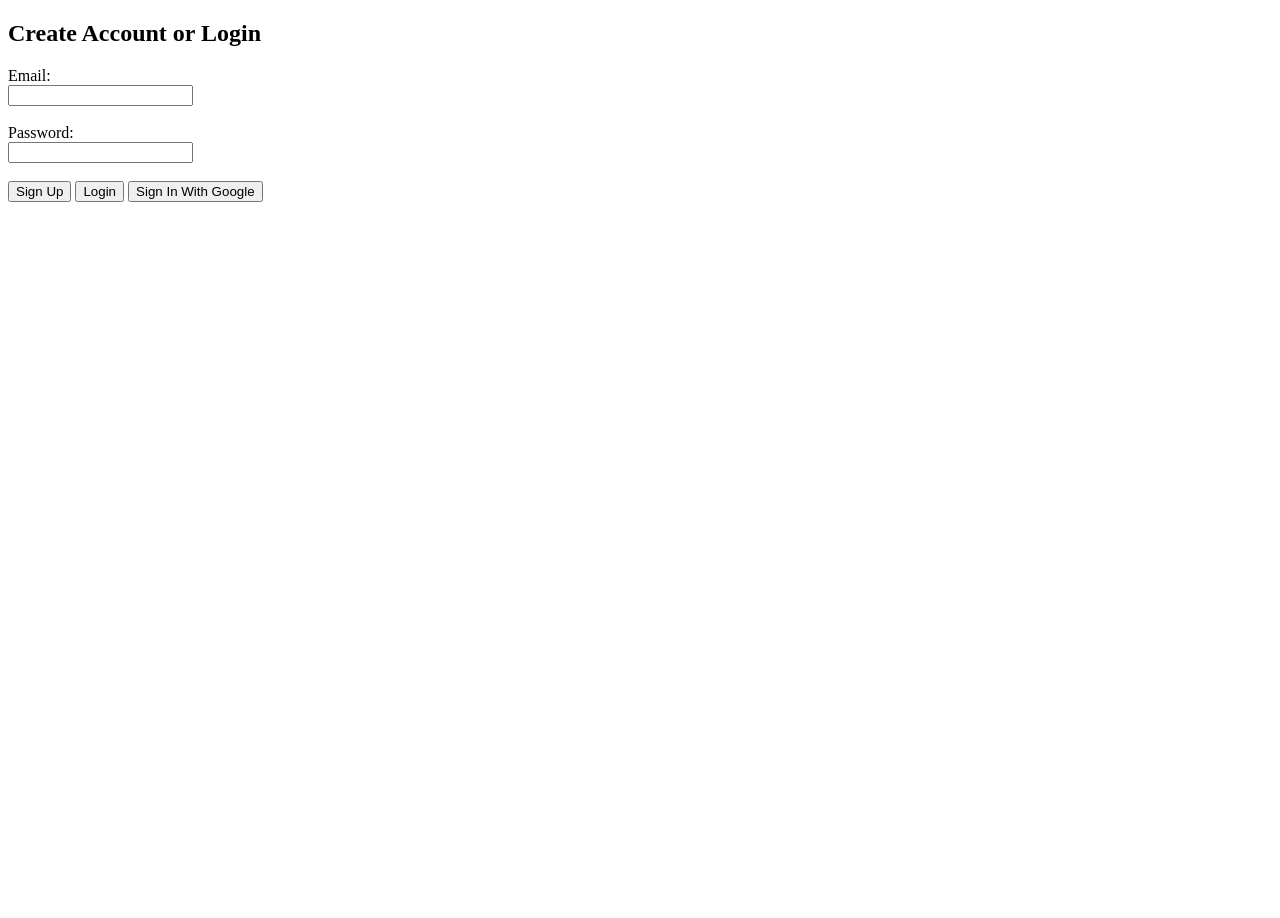
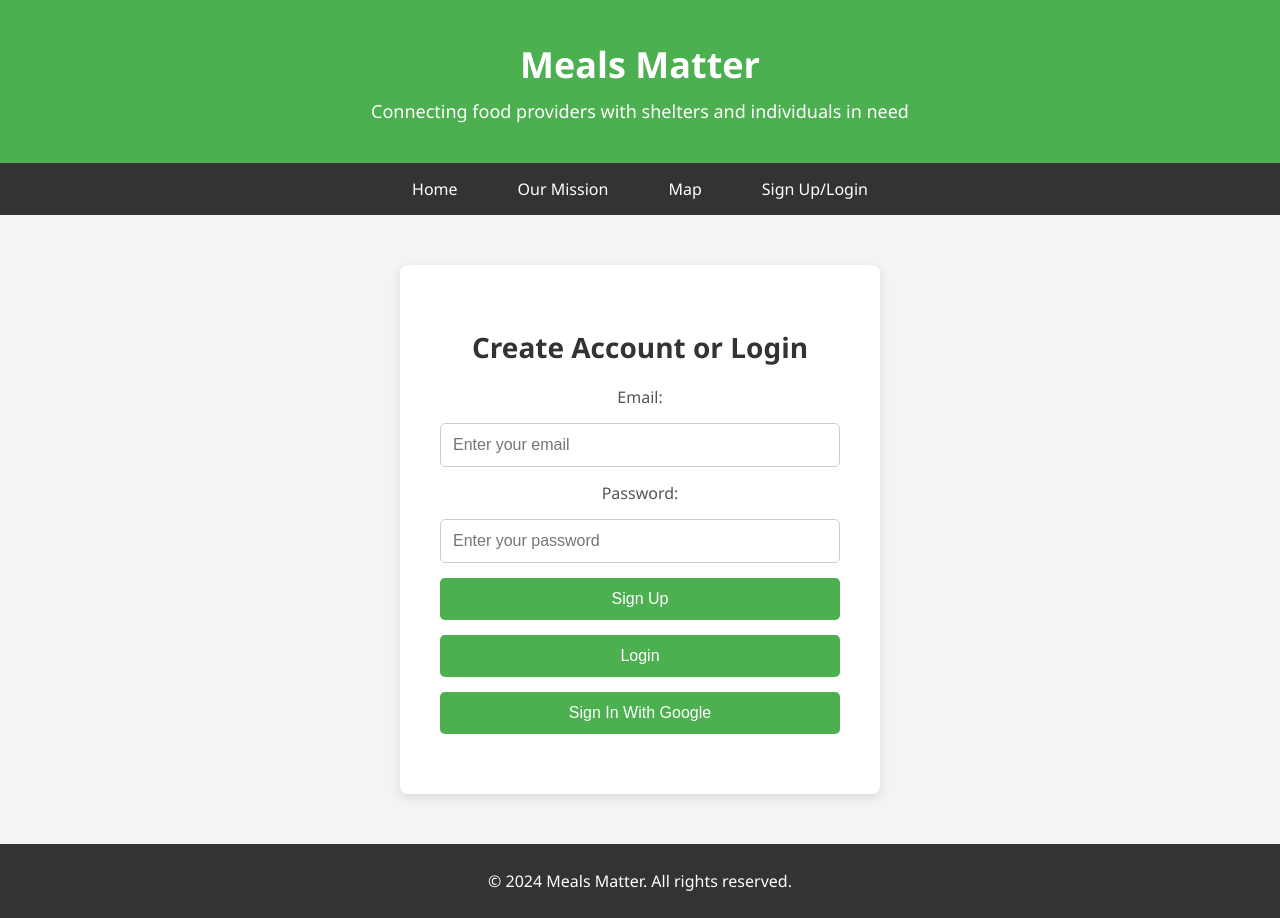
Before and after one commit to SanjayVijay27/meals-matter, a plain HTML site: page templates/createAccount.html in a window 1280 px wide. Before the commit the page ends 800 px from the top, so only its background shows below. Drawn offline with Linux system fonts and the light colour scheme.

Commit message:
Fixed Bars

```diff
--- a/templates/createAccount.html
+++ b/templates/createAccount.html
@@ -3,27 +3,159 @@
 <head>
     <meta charset="UTF-8">
     <meta name="viewport" content="width=device-width, initial-scale=1.0">
-    <title>Create Account</title>
+    <title>Meals Matter - Create Account</title>
+    <style>
+        body {
+            font-family: 'Segoe UI', Tahoma, Geneva, Verdana, sans-serif;
+            margin: 0;
+            padding: 0;
+            background-color: #f4f4f4;
+        }
+
+        header {
+            background-color: #4CAF50;
+            padding: 40px 20px;
+            text-align: center;
+            color: white;
+            box-shadow: 0 4px 6px rgba(0, 0, 0, 0.1);
+        }
+
+        header h1 {
+            margin: 0;
+            font-size: 36px;
+        }
+
+        header p {
+            margin: 10px 0 0;
+            font-size: 18px;
+        }
+
+        nav {
+            display: flex;
+            justify-content: center;
+            background-color: #333;
+        }
+
+        nav a {
+            color: white;
+            padding: 15px 30px;
+            text-decoration: none;
+            font-size: 16px;
+        }
+
+        nav a:hover {
+            background-color: #4CAF50;
+            transition: background-color 0.3s ease;
+        }
+
+        section#account {
+            max-width: 400px;
+            margin: 50px auto;
+            background-color: white;
+            padding: 40px;
+            border-radius: 8px;
+            box-shadow: 0 4px 12px rgba(0, 0, 0, 0.1);
+            text-align: center;
+        }
+
+        section#account h2 {
+            margin-bottom: 20px;
+            color: #333;
+            font-size: 28px;
+        }
+
+        form#accountForm {
+            display: flex;
+            flex-direction: column;
+            gap: 15px;
+        }
+
+        form#accountForm label {
+            font-size: 16px;
+            color: #555;
+        }
+
+        form#accountForm input {
+            padding: 12px;
+            font-size: 16px;
+            border: 1px solid #ccc;
+            border-radius: 5px;
+            width: 100%;
+            box-sizing: border-box;
+        }
+
+        form#accountForm input:focus {
+            outline: none;
+            border-color: #4CAF50;
+            box-shadow: 0 0 8px rgba(76, 175, 80, 0.2);
+        }
+
+        button {
+            padding: 12px;
+            font-size: 16px;
+            background-color: #4CAF50;
+            color: white;
+            border: none;
+            border-radius: 5px;
+            cursor: pointer;
+            transition: background-color 0.3s ease;
+        }
+
+        button:hover {
+            background-color: #45a049;
+        }
+
+        #accountStatus {
+            margin-top: 20px;
+            font-size: 16px;
+            color: #333;
+        }
+
+        footer {
+            background-color: #333;
+            color: white;
+            text-align: center;
+            padding: 10px 0;
+            position: relative;
+            bottom: 0;
+            width: 100%;
+        }
+    </style>
 </head>
 <body>
+
+    <!-- Header -->
+    <header>
+        <h1>Meals Matter</h1>
+        <p>Connecting food providers with shelters and individuals in need</p>
+    </header>
+
+    <!-- Navigation -->
+    <nav>
+        <a href="home.html">Home</a>
+        <a href="about.html">Our Mission</a>
+        <a href="map.html">Map</a>
+        <a href="createAccount.html">Sign Up/Login</a>
+    </nav>
 
     <!-- Create Account/Login Section -->
     <section id="account">
         <h2>Create Account or Login</h2>
         <form id="accountForm">
-            <label for="email">Email:</label><br>
-            <input type="email" id="email" required><br><br>
+            <label for="email">Email:</label>
+            <input type="email" id="email" placeholder="Enter your email" required>
 
-            <label for="password">Password:</label><br>
-            <input type="password" id="password" required><br><br>
+            <label for="password">Password:</label>
+            <input type="password" id="password" placeholder="Enter your password" required>
 
             <button type="button" onclick="signUp()">Sign Up</button>
             <button type="button" onclick="login()">Login</button>
-            <button type="button" onclick = "googleSignIn()"> Sign In With Google</button>
+            <button type="button" onclick="googleSignIn()">Sign In With Google</button>
         </form>
         <div id="accountStatus"></div>
     </section>
 
+    <!-- Firebase and Authentication Scripts -->
     <script src="https://www.gstatic.com/firebasejs/9.0.0/firebase-app.js"></script>
     <script src="https://www.gstatic.com/firebasejs/9.0.0/firebase-auth.js"></script>
     <script src="https://www.gstatic.com/firebasejs/9.0.0/firebase-firestore.js"></script>
@@ -105,5 +237,10 @@
                 });
         }
     </script>
+
+    <!-- Footer -->
+    <footer>
+        <p>&copy; 2024 Meals Matter. All rights reserved.</p>
+    </footer>
 </body>
 </html>
```
Also changed, not shown: templates/about.html (+1 -1 lines), templates/home.html (+1 -22 lines), templates/map.html (+45 -7 lines).
